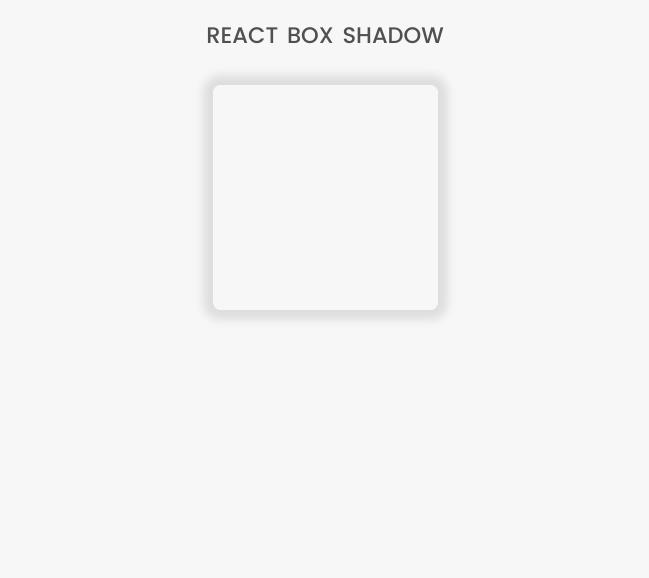
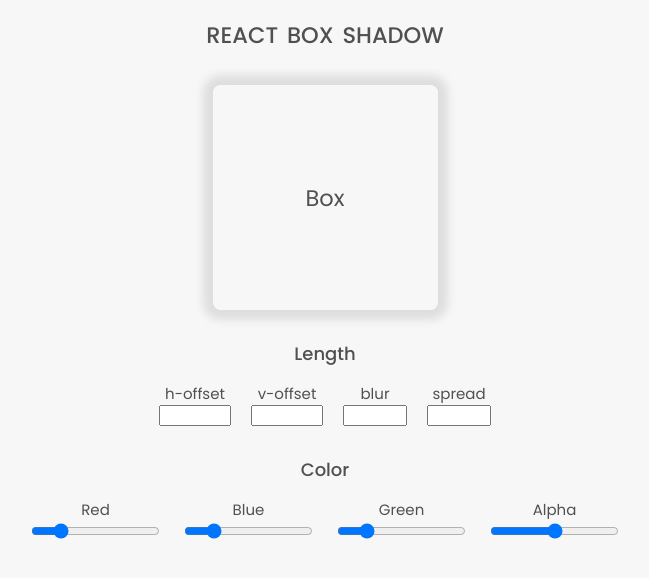
Before and after one commit to harshk341/react-box-shadow, a React (Create React App) app: page / in a window 1280 px wide. Shown: the top 578 px of the page, without its empty margins (315-964 px from the left). Built offline with nearby package versions, Linux system fonts and the light colour scheme.

Commit message:
Added controls

```diff
--- a/src/App.css
+++ b/src/App.css
@@ -23,12 +23,45 @@
 .app-content .app-content-wrapper {
     width: 100%;
     display: flex;
-    justify-content: center;
+    flex-direction: column;
+    align-items: center;
     margin-top: 1rem;
 }
 .app-content-wrapper .box {
+    display: flex;
+    justify-content: center;
+    align-items: center;
     width: 15rem;
+    font-size: 1.5rem;
     height: 15rem;
     border-radius: 0.5rem;
     box-shadow: 0 0 10px 10px rgba(0, 0, 0, 0.1);
 }
+.controls {
+    width: 100%;
+    display: flex;
+    flex-direction: column;
+    align-items: center;
+    justify-content: center;
+}
+.controls > div {
+    display: flex;
+    margin-top: 2rem;
+    flex-direction: column;
+    align-items: center;
+}
+.controls > div > span {
+    font-size: 1.2rem;
+    font-weight: 500;
+}
+.controls > div > div {
+    display: flex;
+    margin-top: 1rem;
+    flex-wrap: wrap;
+}
+.controls > div > div > div {
+    display: flex;
+    flex-direction: column;
+    align-items: center;
+    padding: 0 10px;
+}
--- a/src/components/Box.jsx
+++ b/src/components/Box.jsx
@@ -2,7 +2,9 @@ import React, { memo } from 'react';
 
 const Box = ({}) => {
     return (
-        <div className="box"></div>
+        <div className="box">
+            <span>Box</span>
+        </div>
     );
 }
 
--- /dev/null
+++ b/src/components/Controls.jsx
@@ -0,0 +1,45 @@
+import React from 'react';
+import { length, color } from '../helpers/controls';
+import Input from './Input';
+
+const Controls = ({ }) => {
+
+    const renderControl = (controls, title) => {
+        controls = controls.map(
+            (input, index) => {
+                const {
+                    inputFor,
+                    inputType,
+                    maxValue,
+                    minValue
+                } = input;
+                return <Input
+                    key={index}
+                    inputType={inputType}
+                    title={inputFor}
+                    maxValue={maxValue}
+                    minValue={minValue}
+                />
+            }
+        )
+        return (
+            <div>
+                <span>{title}</span>
+                <div>
+                    {controls}
+                </div>
+            </div>
+        );
+    }
+
+    return (
+        <>
+            <div className="controls">
+                {renderControl(length, 'Length')}
+                {renderControl(color, 'Color')}
+            </div>
+        </>
+    );
+}
+
+export default Controls;
--- /dev/null
+++ b/src/components/Input.jsx
@@ -0,0 +1,17 @@
+import React, { memo } from 'react';
+
+const Input = ({
+    title,
+    maxValue,
+    minValue,
+    inputType
+}) => {
+    return (
+        <div>
+            <span>{title}</span>
+            <input type={inputType} max={maxValue} min={minValue} />
+        </div>
+    );
+}
+
+export default memo(Input);
--- a/src/components/index.js
+++ b/src/components/index.js
@@ -1,2 +1,3 @@
 export { default as Header } from './Header';
 export { default as Box } from './Box';
+export { default as Controls } from './Controls';
--- a/src/containers/index.js
+++ b/src/containers/index.js
@@ -1,5 +1,6 @@
 import React, { memo } from 'react';
 import { Box } from '../components';
+import { Controls } from '../components';
 
 const Main = (prop) => {
     return (
@@ -7,6 +8,7 @@ const Main = (prop) => {
             <div className="app-content">
                 <div className="app-content-wrapper">
                     <Box />
+                    <Controls />
                 </div>
             </div>
         </>
--- /dev/null
+++ b/src/helpers/controls.js
@@ -0,0 +1,54 @@
+const length = [
+    {
+        inputFor: 'h-offset',
+        inputType: 'number',
+        maxValue: '100',
+        minValue: '-100'
+    },
+    {
+        inputFor: 'v-offset',
+        inputType: 'number',
+        maxValue: '100',
+        minValue: '-100'
+    },
+    {
+        inputFor: 'blur',
+        inputType: 'number',
+        maxValue: '100',
+        minValue: '0'
+    },
+    {
+        inputFor: 'spread',
+        inputType: 'number',
+        maxValue: '100',
+        minValue: '0'
+    }
+];
+const color = [
+    {
+        inputFor: 'Red',
+        inputType: 'range',
+        maxValue: '255',
+        minValue: '0'
+    },
+    {
+        inputFor: 'Blue',
+        inputType: 'range',
+        maxValue: '255',
+        minValue: '0'
+    },
+    {
+        inputFor: 'Green',
+        inputType: 'range',
+        maxValue: '255',
+        minValue: '0'
+    },
+    {
+        inputFor: 'Alpha',
+        inputType: 'range',
+        maxValue: '100',
+        minValue: '0'
+    }
+];
+
+export { length, color };
```
